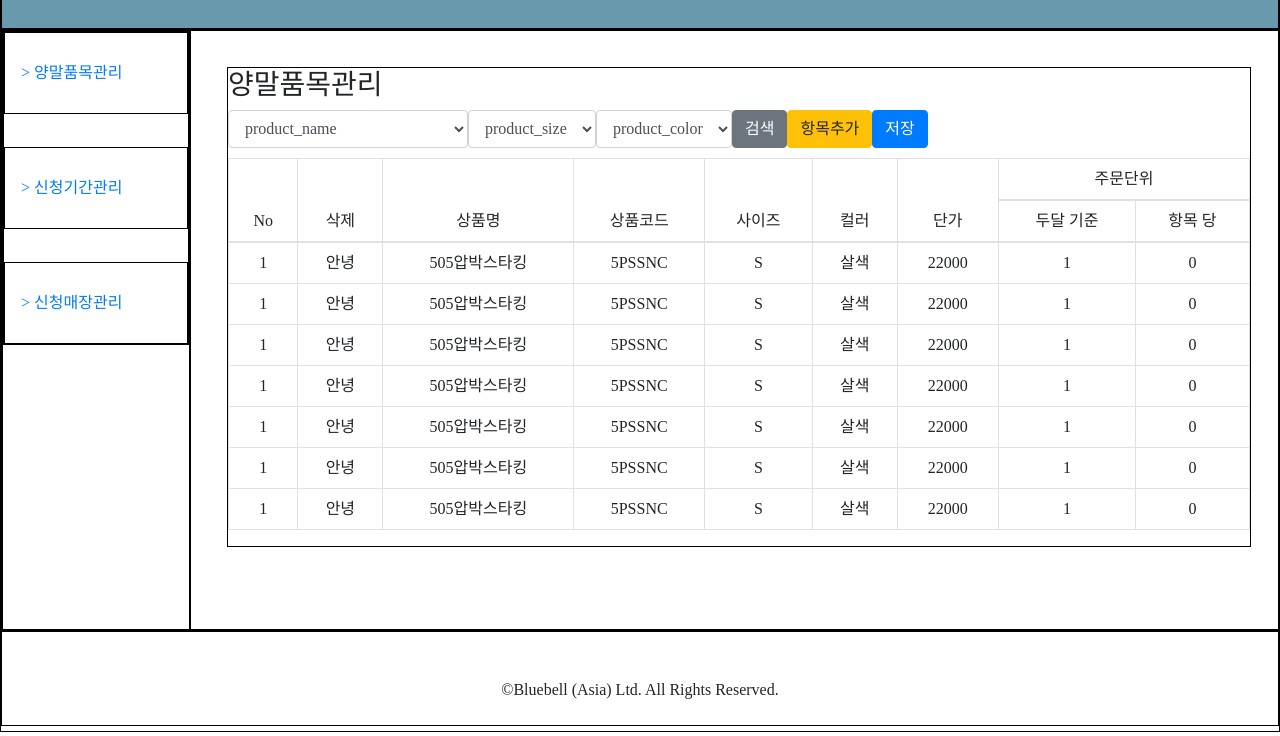
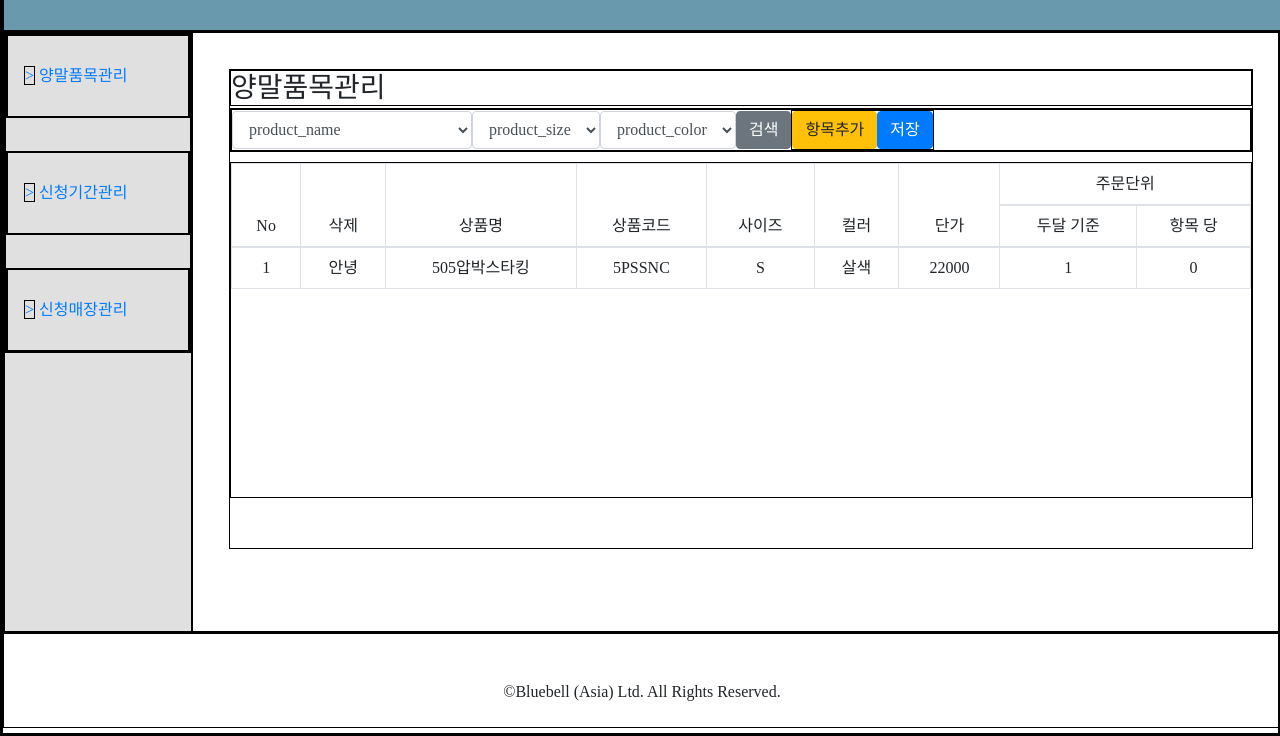
Before and after one commit to eunji0519/sock_order, a plain HTML site: page 양말오더/양말품목관리.html in a window 1280 px wide. Shown: the part 68-804 px from the top of the page. Drawn offline with nearby package versions, Linux system fonts and the light colour scheme.

Commit message:
2시 30분

```diff
--- a/양말오더/양말품목관리.html
+++ b/양말오더/양말품목관리.html
@@ -17,27 +17,24 @@
         /* 기본 템플릿 css */
 
         #menu1 {
-            border: 1px solid black;
             height: 55px;
             clear: both;
         }
 
         #menu2 {
-            border: 1px solid black;
             background-color: rgb(104, 153, 173);
             height: 40px;
             clear: both;
         }
 
         #container {
-            border: 1px solid black;
             display: flex;
             flex-wrap: nowrap;
             clear: both;
         }
 
         #submenu {
-            border: 1px solid black;
+            background-color: rgb(224, 224, 224);
             width: 200px;
             height: 75vh;
             float: left;
@@ -45,14 +42,12 @@
         }
 
         .container2 {
-            border: 1px solid black;
             height: 75vh;
             float: right;
             flex-grow: 1;
         }
 
         #footer {
-            border: 1px solid black;
             clear: both;
             width: 100%;
             height: 95px;
@@ -61,13 +56,11 @@
         }
 
         #main {
-            border: 1px solid black;
             width: 100vw;
             height: 100vh;
         }
 
         #bluebell {
-            border: 1px solid black;
             float: left;
             margin-left: 110px;
             width: 250px;
@@ -75,7 +68,6 @@
         }
 
         .brand {
-            border: 1px solid black;
             float: right;
             font-size: 18px;
             padding-left: 50px;
@@ -85,7 +77,6 @@
         }
 
         #password {
-            border: 1px solid black;
             float: right;
             padding-top: 20px;
             padding-right: 30px;
@@ -93,7 +84,6 @@
         }
 
         #location {
-            border: 1px solid black;
             padding-left: 20px;
             padding-right: 20px;
             font-style: normal;
@@ -101,12 +91,10 @@
         }
 
         .nav {
-            border: 1px solid black;
             width: 186px;
         }
 
         .nav-link {
-            border: 1px solid black;
             padding: 1rem;
             padding-top: 2rem;
             padding-bottom: 2rem;
@@ -116,7 +104,6 @@
 
         /* 컨텐츠 css */
         .container2>.content {
-            border: 1px black solid;
             width: 80vw;
             height: 60vh;
             margin: 36px;
@@ -131,7 +118,7 @@
 
 </head>
 
-<body>
+<body id="sign">
     <div id="main">
         <div id="menu1">
             <img id="bluebell" alt="error" src="css/images/bluebell.PNG">
@@ -176,12 +163,10 @@
                     <!-- 검색 -->
                     <div class="form-group" id="search">
                         <div class="form-inline">
-
                             <select class="form-control">
                                 <option value="" disabled selected>product_name</option>
                                 <option>fjlkasjflkjlaejlfjeajfjalkejrlejljl</option>
                             </select>
-
                             <select class="form-control" required>
                                 <option value="" disabled selected>product_size</option>
                             </select>
@@ -189,12 +174,13 @@
                                 <option value="" disabled selected>product_color</option>
                             </select>
                             <button type="submit" class="btn btn-secondary">검색</button>
-                        <div class="form-group">
-                            <button type="submit" class="btn btn-warning" id="action">항목추가</button>
-                            <button type="submit" class="btn btn-primary" id="action">저장</button>
-                        </div>
+                            <div class="form-group">
+                                <button type="submit" class="btn btn-warning" id="action">항목추가</button>
+                                <button type="submit" class="btn btn-primary" id="action">저장</button>
+                            </div>
                         </div>
                     </div>
+                    <div style="height:336px; overflow:auto">
                         <table class="table table-hover table-bordered text-center">
                             <thead>
                                 <tr>
@@ -224,74 +210,9 @@
                                     <td>1</td>
                                     <td>0</td>
                                 </tr>
-                                <tr>
-                                    <td>1</td>
-                                    <td>안녕</td>
-                                    <td>505압박스타킹</td>
-                                    <td>5PSSNC</td>
-                                    <td>S</td>
-                                    <td>살색</td>
-                                    <td>22000</td>
-                                    <td>1</td>
-                                    <td>0</td>
-                                </tr>
-                                <tr>
-                                    <td>1</td>
-                                    <td>안녕</td>
-                                    <td>505압박스타킹</td>
-                                    <td>5PSSNC</td>
-                                    <td>S</td>
-                                    <td>살색</td>
-                                    <td>22000</td>
-                                    <td>1</td>
-                                    <td>0</td>
-                                </tr>
-                                <tr>
-                                    <td>1</td>
-                                    <td>안녕</td>
-                                    <td>505압박스타킹</td>
-                                    <td>5PSSNC</td>
-                                    <td>S</td>
-                                    <td>살색</td>
-                                    <td>22000</td>
-                                    <td>1</td>
-                                    <td>0</td>
-                                </tr>
-                                <tr>
-                                    <td>1</td>
-                                    <td>안녕</td>
-                                    <td>505압박스타킹</td>
-                                    <td>5PSSNC</td>
-                                    <td>S</td>
-                                    <td>살색</td>
-                                    <td>22000</td>
-                                    <td>1</td>
-                                    <td>0</td>
-                                </tr>
-                                <tr>
-                                    <td>1</td>
-                                    <td>안녕</td>
-                                    <td>505압박스타킹</td>
-                                    <td>5PSSNC</td>
-                                    <td>S</td>
-                                    <td>살색</td>
-                                    <td>22000</td>
-                                    <td>1</td>
-                                    <td>0</td>
-                                </tr>
-                                <tr>
-                                    <td>1</td>
-                                    <td>안녕</td>
-                                    <td>505압박스타킹</td>
-                                    <td>5PSSNC</td>
-                                    <td>S</td>
-                                    <td>살색</td>
-                                    <td>22000</td>
-                                    <td>1</td>
-                                    <td>0</td>
-                                </tr>
                             </tbody>
-                            </table>
+                        </table>
+                    </div>
                     <!-- 메인 컨텐츠 -->
                 </div>
 
@@ -388,6 +309,15 @@
         font-size: 100%;
         font: inherit;
         vertical-align: baseline;
+        border: 1px black solid;
+    }
+
+    h1, h2, h3, h4, h5, h6 {
+        margin: 0;
+        padding: 0;
+        border: 0;
+        vertical-align: baseline;
+        border: 1px black solid;
     }
 
     /* HTML5 display-role reset for older browsers */
```
Also changed, not shown: 양말오더/소모품조회.html (+0 -1 lines).
